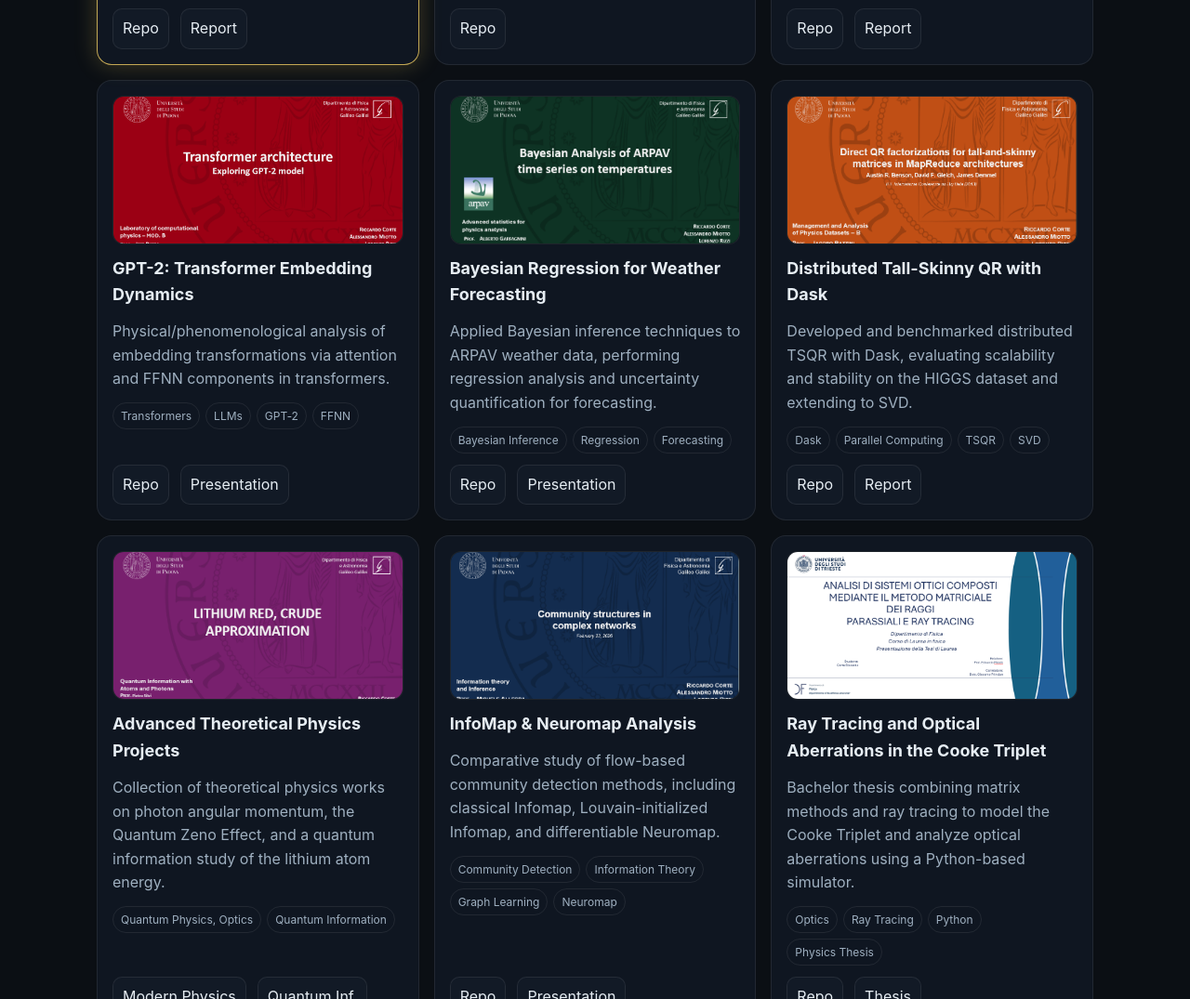
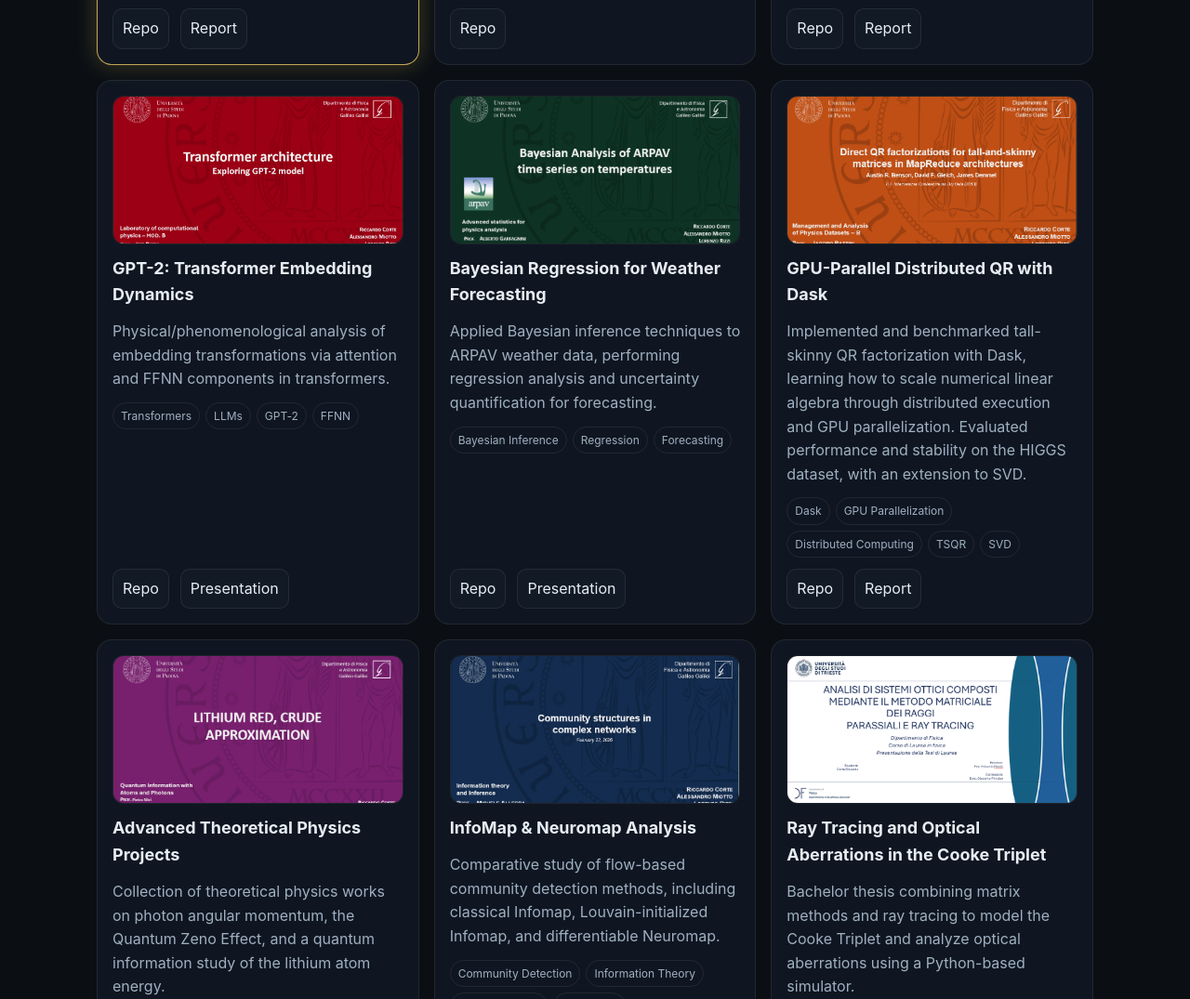
Before and after one commit to riccorte/riccorte.github.io, a plain HTML site: page index.html in a window 1280 px wide. Shown: the part 972-2047 px from the top of the page at 93% size. Drawn offline with Linux system fonts and the light colour scheme.

Commit message:
Update project title and summary in index.html

```diff
--- a/index.html
+++ b/index.html
@@ -225,13 +225,13 @@
         ]
       },
       {
-        "title": "Distributed Tall-Skinny QR with Dask",
-        "summary": "Developed and benchmarked distributed TSQR with Dask, evaluating scalability and stability on the HIGGS dataset and extending to SVD.",
+        "title": "GPU-Parallel Distributed QR with Dask",
+        "summary": "Implemented and benchmarked tall-skinny QR factorization with Dask, learning how to scale numerical linear algebra through distributed execution and GPU parallelization. Evaluated performance and stability on the HIGGS dataset, with an extension to SVD.",
         "image": "assets/projects/mapd_orange.PNG",
-        "tags": ["Dask", "Parallel Computing", "TSQR", "SVD"],
+        "tags": ["Dask", "GPU Parallelization", "Distributed Computing", "TSQR", "SVD"],
         "links": [
           { "label": "Repo", "href": "https://github.com/riccorte/Distributed-MapReduce-QR-Factorization" },
-          { label: "Report", href: "assets/MAPD (1).pdf" }
+          { "label": "Report", "href": "assets/MAPD (1).pdf" }
         ]
       },
       {
```
